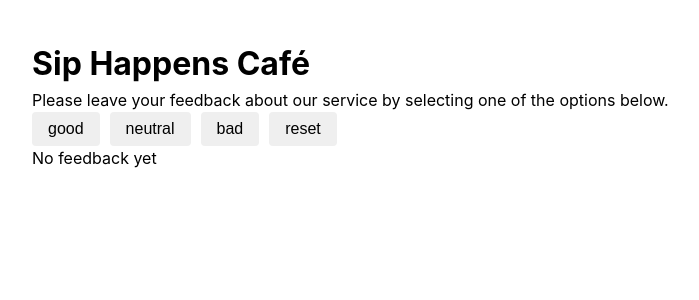
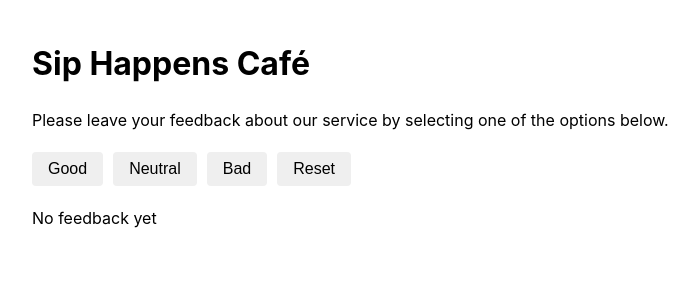
Before and after one commit to DmytroLynnyk/goit-react-hw-02, a React (Vite) app: page / in a window 1280 px wide. Shown: the top 300 px of the page, without its empty margins (8-707 px from the left). Built offline with nearby package versions, Linux system fonts and the light colour scheme.

Commit message:
css done

```diff
--- a/src/App.css
+++ b/src/App.css
@@ -4,3 +4,11 @@
   padding: 2rem;
   /* text-align: center; */
 }
+
+.title {
+  padding-bottom: 20px;
+}
+
+.description {
+  padding-bottom: 20px;
+}
--- a/src/App.jsx
+++ b/src/App.jsx
@@ -2,33 +2,6 @@ import { useState, useEffect } from "react";
 import "./App.css";
 import { Options } from "./components/options/options";
 import { Feedback } from "./components/feedback/feedback";
-
-// const Button = ({ onUpdate, children }) => {
-//   return <button onClick={onUpdate}>{children}</button>;
-// };
-
-// const Options = ({
-//   value: { good, neutral, bad },
-//   goodUpdate,
-//   neutralUpdate,
-//   badUpdate,
-// }) => {
-//   return (
-//     <div>
-//       <Button value={good} onUpdate={goodUpdate}>
-//         good
-//       </Button>
-//       <Button value={neutral} onUpdate={neutralUpdate}>
-//         neutral
-//       </Button>
-//       <Button value={bad} onUpdate={badUpdate}>
-//         bad
-//       </Button>
-//     </div>
-//   );
-// };
-
-// const sevedFeedbacks = window.localStorage.getItem("feedbacks-state");
 
 const getSavedFeedback = () => {
   const sevedFeedbacks = window.localStorage.getItem("feedbacks-state");
@@ -80,8 +53,8 @@ export const App = () => {
 
   return (
     <>
-      <h1>Sip Happens Café</h1>
-      <p>
+      <h1 className="title">Sip Happens Café</h1>
+      <p className="description">
         Please leave your feedback about our service by selecting one of the
         options below.
       </p>
--- a/src/components/feedback/feedback.jsx
+++ b/src/components/feedback/feedback.jsx
@@ -7,17 +7,13 @@ export const Feedback = ({ feedbackState: { good, neutral, bad } }) => {
   );
   if (totalFeedbacks !== 0) {
     return (
-      <>
-        good - {good}
-        <br></br>
-        neutral - {neutral}
-        <br></br>
-        bad - {bad}
-        <br></br>
-        total - {totalFeedbacks}
-        <br></br>
-        positive - {positiveFeedback}%<br></br>
-      </>
+      <ul className={css.feedbackList}>
+        <li>good - {good}</li>
+        <li>neutral - {neutral}</li>
+        <li>bad - {bad}</li>
+        <li>total - {totalFeedbacks}</li>
+        <li>positive - {positiveFeedback}%</li>
+      </ul>
     );
   }
   return "No feedback yet";
--- a/src/components/feedback/feedback.module.css
+++ b/src/components/feedback/feedback.module.css
@@ -0,0 +1,7 @@
+.feedbackList {
+  text-transform: capitalize;
+}
+
+.feedbackList :not(:last-child) {
+  margin-bottom: 8px;
+}
--- a/src/components/options/options.jsx
+++ b/src/components/options/options.jsx
@@ -8,7 +8,7 @@ export const Options = ({
   resetUpdate,
 }) => {
   return (
-    <div>
+    <div className={css.options}>
       <Button value={good} onUpdate={goodUpdate}>
         good
       </Button>
--- a/src/components/options/options.module.css
+++ b/src/components/options/options.module.css
@@ -1,14 +1,14 @@
 .options {
-    padding: 40px 0;
+  padding-bottom: 20px;
+  display: flex;
+  flex-wrap: nowrap;
+  gap: 10px;
 }
 
 button {
-    font-size: medium;
-    padding: 8px 16px;
-    border: 1px solid black;
-    border-radius: 4px;
+  font-size: medium;
+  padding: 8px 16px;
+  border: 1px solid black;
+  border-radius: 4px;
+  text-transform: capitalize;
 }
-
-button:not(:last-of-type) {
-    margin-right: 10px;
-}
```
